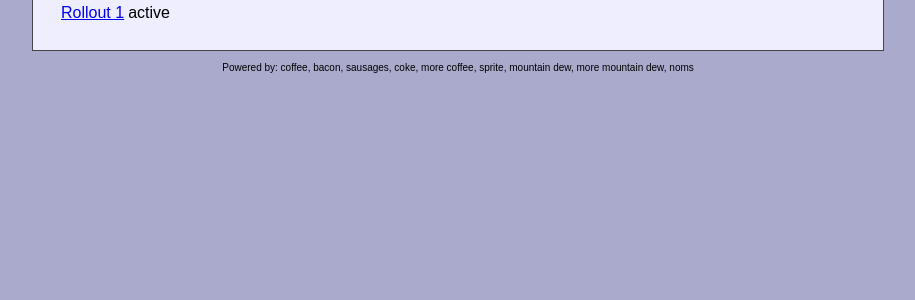
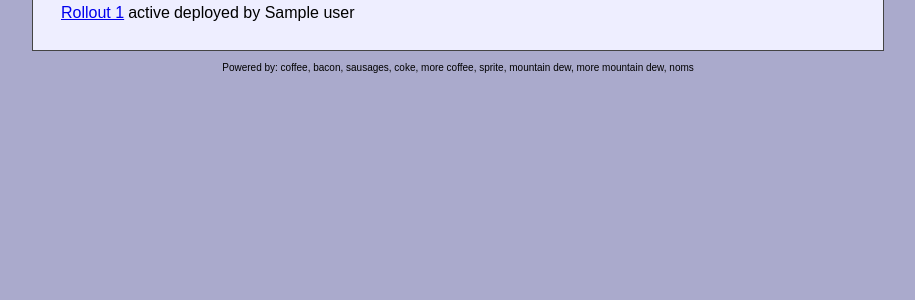
Before and after one commit to c-oreills/kettle, a Flask app: template kettleweb/templates/rollout_index.html in a window 1280 px wide. Shown: the part 97-397 px from the top of the page, without its empty margins (182-1097 px from the left). Run offline with Flask 2, Linux system fonts and the light colour scheme; the template is opened without the code that fills it: most values are stand-ins (such as "Sample title", 1, 10 or a date in 2020); parts of the project's set-up code (start-up, migrations or seed data) failed here and were passed over.

Commit message:
Store the user who started the rollout
This is captured from the standard REMOTE_USER variable.

```diff
--- a/kettle/rollout.py
+++ b/kettle/rollout.py
@@ -2,7 +2,7 @@ from collections import defaultdict
 from datetime import datetime
 from threading import Event, Thread
 
-from sqlalchemy import Column, DateTime, Integer, PickleType, Boolean, orm
+from sqlalchemy import Column, DateTime, Integer, PickleType, Boolean, String, orm
 from logbook import FileHandler, NestedSetup, NullHandler
 
 from db import Base, session
@@ -31,6 +31,7 @@ SIGNAL_DESCRIPTIONS = {
 class Rollout(Base):
     __tablename__ = 'rollout'
     id = Column(Integer, primary_key=True)
+    user = Column(String(255))
     config = Column(JSONEncodedDict(1000))
     stages = Column(PickleType)
 
--- a/kettleweb/app.py
+++ b/kettleweb/app.py
@@ -13,11 +13,11 @@ from kettle.db import session, make_session
 from kettle.log_utils import log_filename
 from kettle.rollout import ALL_SIGNALS, SIGNAL_DESCRIPTIONS
 
-from kettleweb.proxy import ReverseProxied
+from kettleweb.middleware import ReverseProxied, RemoteUserMiddleware
 
 
 app = Flask(__name__)
-app.wsgi_app = ReverseProxied(app.wsgi_app)
+app.wsgi_app = ReverseProxied(RemoteUserMiddleware(app.wsgi_app))
 app.secret_key = settings.SECRET_KEY
 rollout_cls = settings.get_cls(settings.ROLLOUT_CLS)
 rollout_form_cls = settings.get_cls(settings.ROLLOUT_FORM_CLS)
@@ -56,6 +56,8 @@ def rollout_edit(rollout_id):
             rollout = rollout_cls(form.data)
         else:
             rollout.config = form.data
+
+        rollout.user = request.environ.get('REMOTE_USER')
         try:
             rollout.generate_tasks()
         except Exception, e:
@@ -137,5 +139,6 @@ def run_app():
     with FileHandler(log_filename('flask')):
         app.run(host=settings.APP_HOST, port=settings.APP_PORT)
 
+
 if __name__ == '__main__':
     run_app()
--- a/kettleweb/proxy.py
+++ b/kettleweb/middleware.py
@@ -38,3 +38,17 @@ class ReverseProxied(object):
             environ['HTTP_HOST'] = server
 
         return self.app(environ, start_response)
+
+
+# From http://flask.pocoo.org/snippets/69/
+
+
+class RemoteUserMiddleware(object):
+
+    def __init__(self, app):
+        self.app = app
+
+    def __call__(self, environ, start_response):
+        user = environ.pop('HTTP_X_PROXY_REMOTE_USER', None)
+        environ['REMOTE_USER'] = user
+        return self.app(environ, start_response)
--- a/kettleweb/templates/index.html
+++ b/kettleweb/templates/index.html
@@ -11,7 +11,9 @@
         </li>
         {% if latest %}
         <li>
-        Latest: <a href="{{ url_for('rollout_view', rollout_id='latest') }}">Rollout {{ latest.id }}</a> - {{ latest.friendly_status_html()|safe }}
+        Latest: <a href="{{ url_for('rollout_view', rollout_id='latest') }}">Rollout {{ latest.id }}</a> -
+        {{ latest.friendly_status_html()|safe }}
+        {% if latest.user %}<span style="font-size: 80%">(deployed by {{ latest.user }})</span>{% endif %}
         </li>
         {% endif %}
         <li>
--- a/kettleweb/templates/rollout_index.html
+++ b/kettleweb/templates/rollout_index.html
@@ -10,6 +10,9 @@
         <td>
             {{ rollout.friendly_status_html()|safe }}
         </td>
+        <td>
+            deployed by {% if latest.user %}{{ latest.user }}{% else %}someone{% endif %}
+        </td>
     </tr>
     {% endfor %}
 </table>
```
